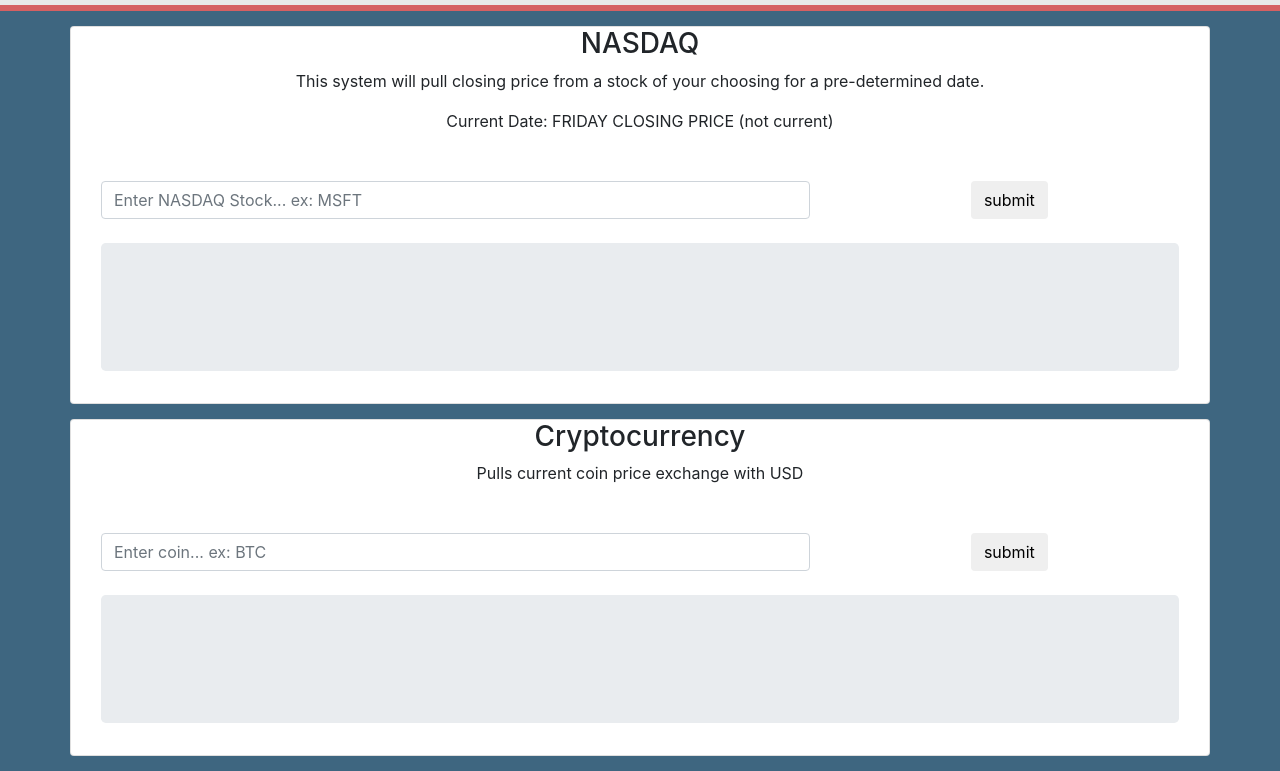
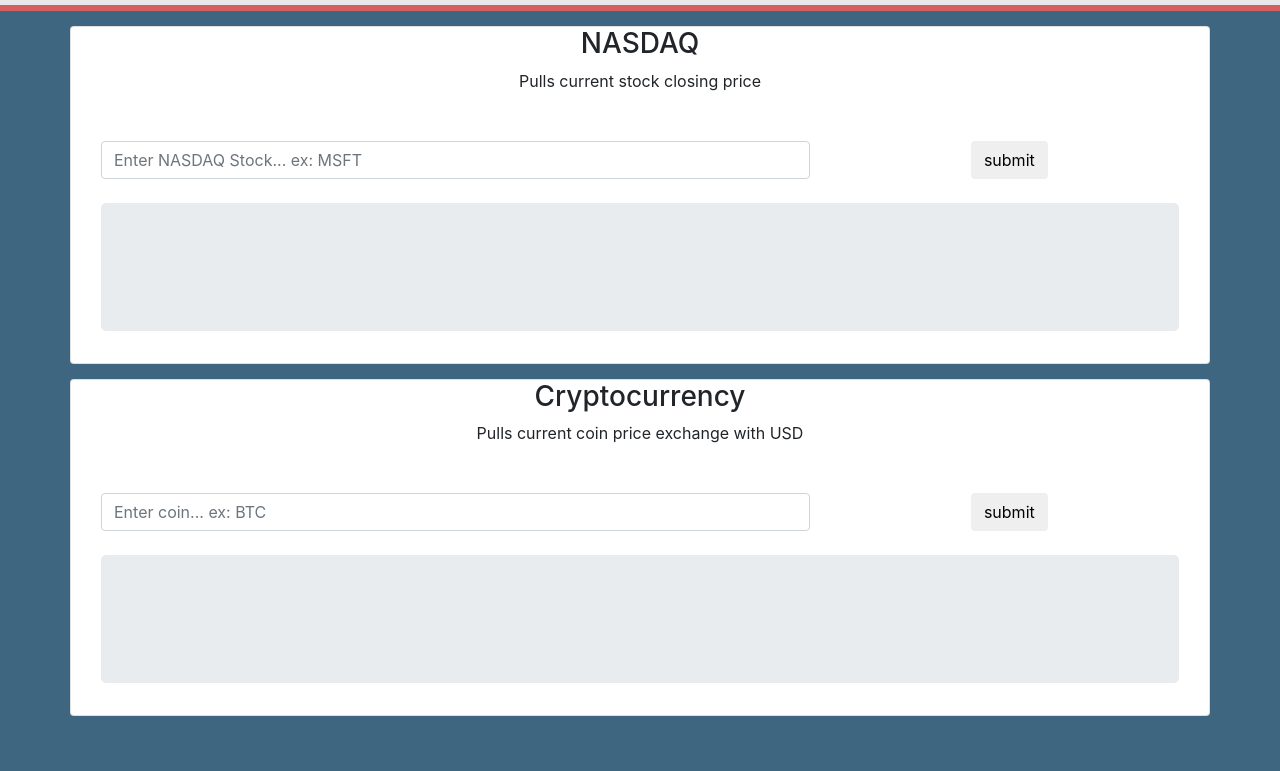
Before and after one commit to trizmo/stock-system, a plain HTML site: page index.html in a window 1280 px wide. Shown: the part 51-822 px from the top of the page. After the commit the page ends 800 px from the top, so only its background shows below. Drawn offline with nearby package versions, Linux system fonts and the light colour scheme.

Commit message:
updating status on front page

```diff
--- a/index.html
+++ b/index.html
@@ -40,10 +40,7 @@
 
     <div class="text-center">
       <h3 class="text-center">NASDAQ</h3>
-      <p>This system will pull closing price from a stock of your choosing for a pre-determined date.</p>
-      <p>Current Date:
-        <span id="#date">FRIDAY CLOSING PRICE (not current)</span>
-      </p>
+      <p>Pulls current stock closing price</p>
     </div>
 
 
```
